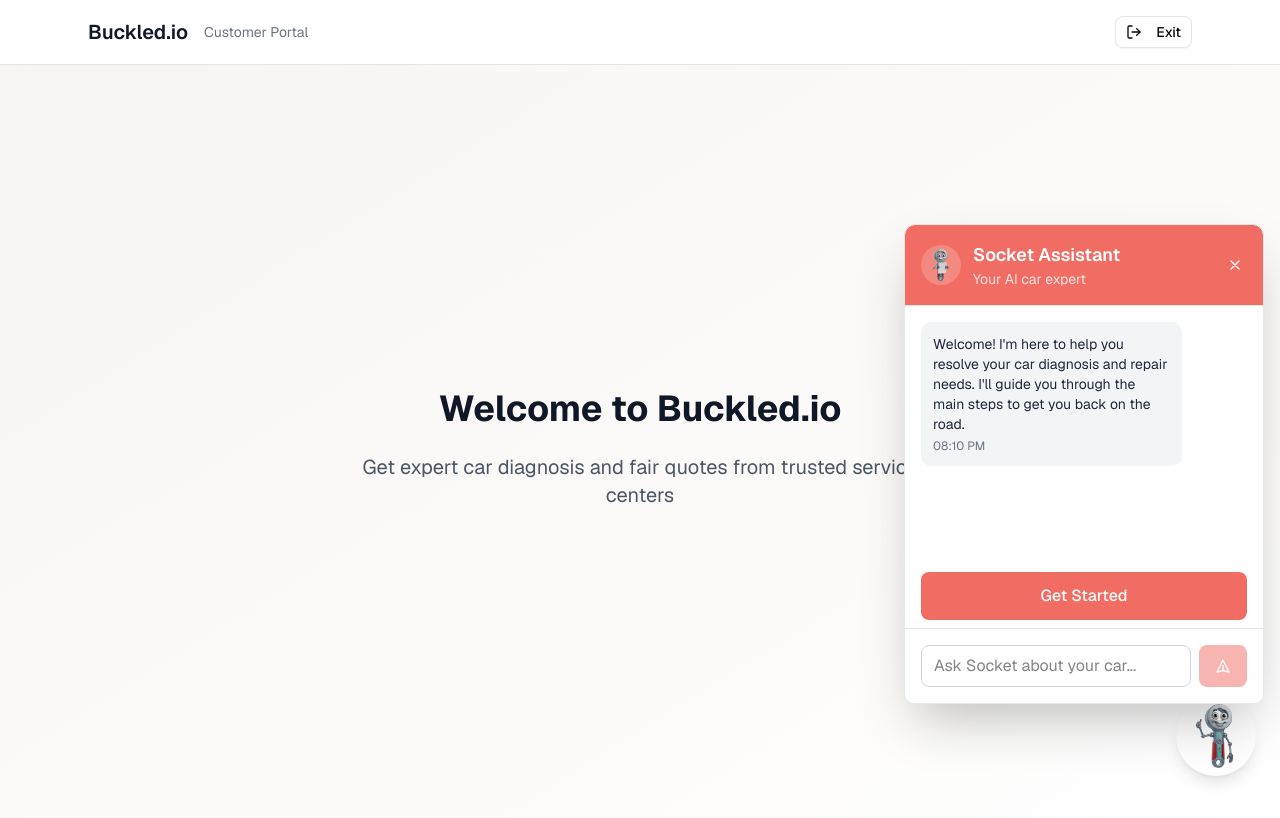
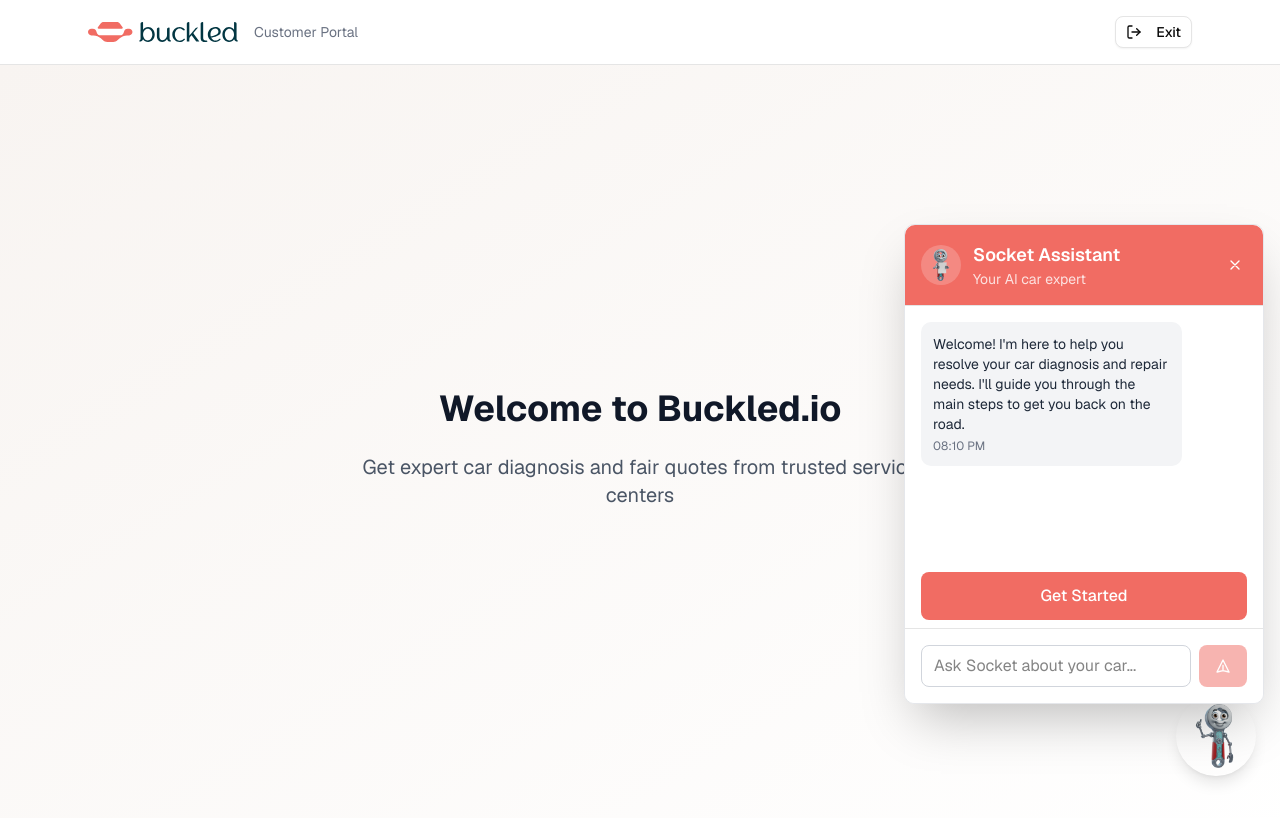
Before and after one commit to anthonyiscoding/buckled-demo-n8, a Next.js app: page /customer in a window 1280 px wide. Shown: the top 818 px of the page. Built offline with nearby package versions, Linux system fonts and the light colour scheme.

Commit message:
add buckled logo

```diff
--- a/app/customer/page.tsx
+++ b/app/customer/page.tsx
@@ -30,6 +30,7 @@ import { QuotesDetail } from "@/app/customer/screens/quotes-detail"
 import { RfpConfirmation } from "@/app/customer/screens/rfp-confirmation"
 import { Scheduling } from "@/app/customer/screens/scheduling"
 import { Confirmation } from "@/app/customer/screens/confirmation"
+import Image from "next/image"
 
 type Step =
   | "welcome"
@@ -266,7 +267,7 @@ function CustomerInterface() {
           <div className="flex items-center justify-between">
             <div className="flex items-center gap-4">
               <Link href="/" className="text-xl font-semibold text-gray-900 hover:text-blue-600">
-                Buckled.io
+                <Image src="/images/logos/buckled-horizontal.svg" alt="The buckled.io logo" width={150} height={30} />
               </Link>
               <span className="text-sm text-gray-500">Customer Portal</span>
             </div>
--- a/app/page.tsx
+++ b/app/page.tsx
@@ -105,7 +105,7 @@ export default function HomePage() {
 
           {/* Integrations Section */}
           <div className="max-w-4xl mx-auto">
-            <h3 className="text-2xl font-semibold text-gray-900 mb-8">Seamless Integrations</h3>
+            <h3 className="text-2xl font-semibold text-gray-900 mb-8">Planned Integrations</h3>
             <p className="text-gray-600 mb-8">Connect with the tools you already use</p>
 
             <div className="grid grid-cols-2 md:grid-cols-6 gap-8 items-center justify-items-center">
--- a/app/service-center/page.tsx
+++ b/app/service-center/page.tsx
@@ -20,6 +20,7 @@ import {
   LogOut,
 } from "lucide-react"
 import { LineChart, Line, XAxis, YAxis, CartesianGrid, Tooltip, ResponsiveContainer } from "recharts"
+import Image from "next/image"
 
 export default function ServiceCenterPage() {
   const { stats, requests, quotes, services, reviews, revenueData } = useServiceCenterDashboard()
@@ -81,7 +82,8 @@ export default function ServiceCenterPage() {
           <div className="flex items-center justify-between">
             <div className="flex items-center gap-4">
               <Link href="/" className="text-xl font-semibold text-gray-900 hover:text-blue-600">
-                Buckled.io
+                <Image src="/images/logos/buckled-horizontal.svg" alt="The buckled.io logo" width={150} height={30} />
+
               </Link>
               <span className="text-sm text-gray-500">Service Center Portal</span>
             </div>
```
Also changed, not shown: public/images/logos/buckled-horizontal.svg (added).
